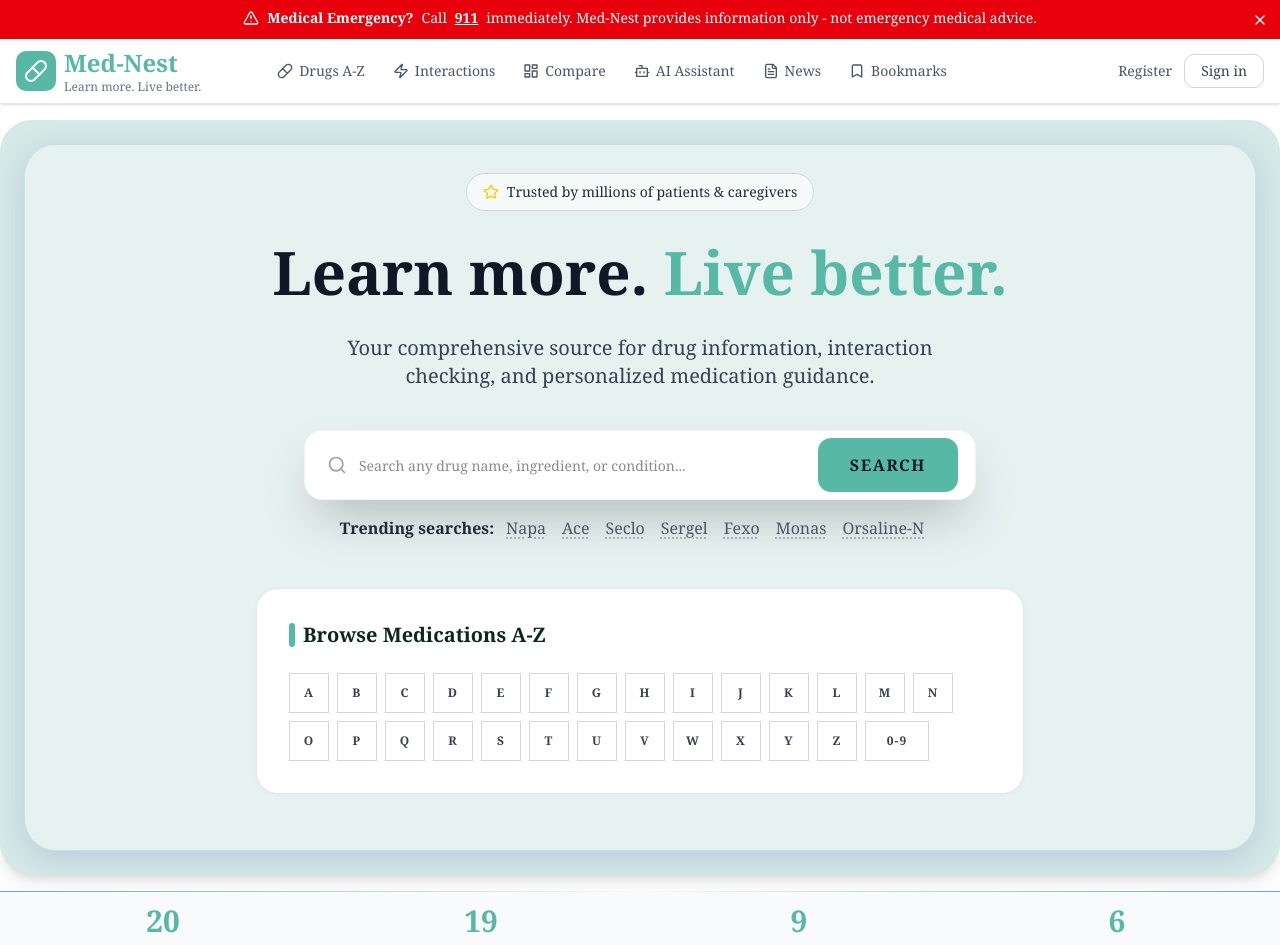
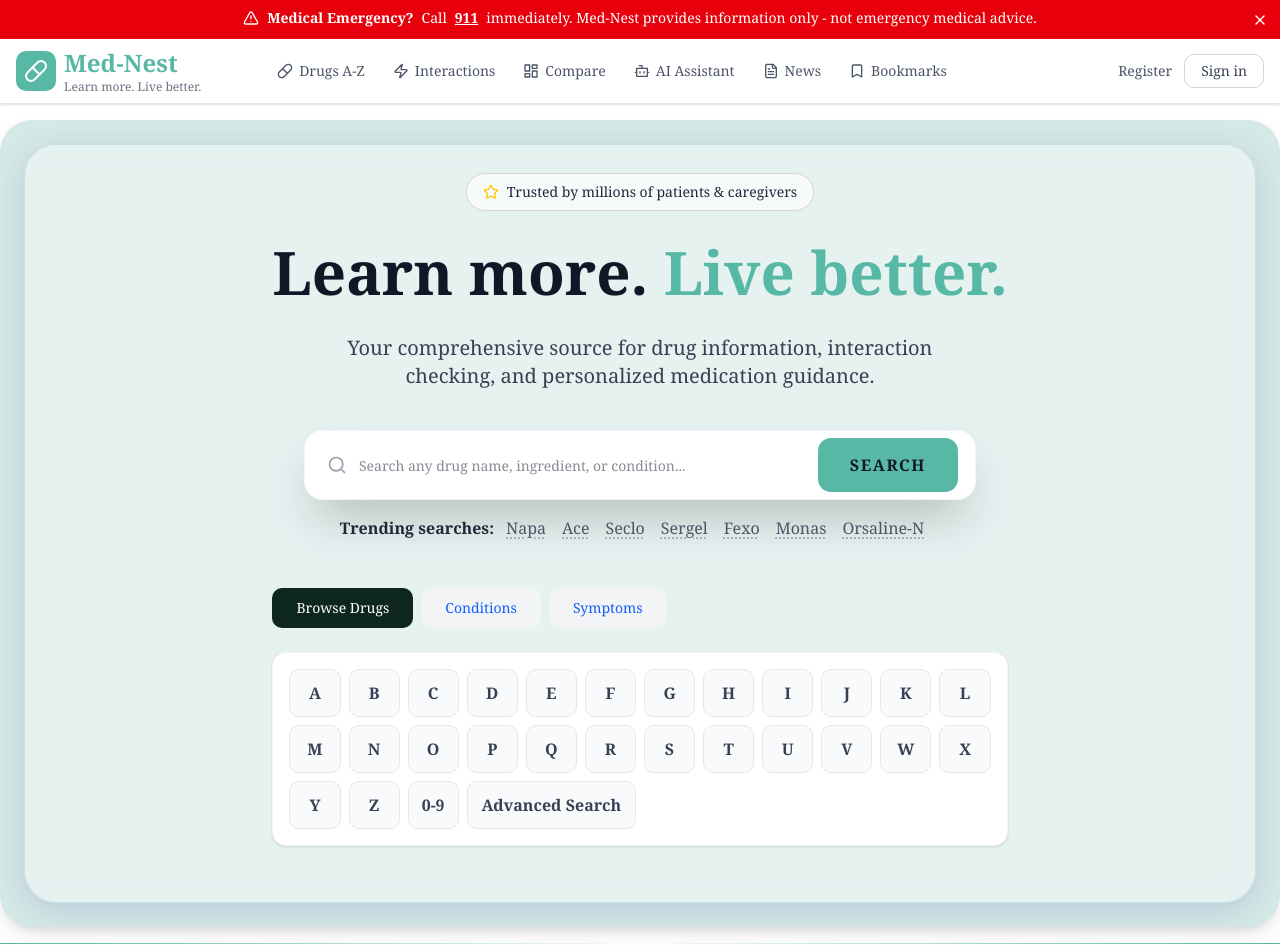
Before and after one commit to qilaro/Med-Nest, a Next.js app in the folder frontend/: page / in a window 1280 px wide. Shown: the top 945 px of the page. Built offline with nearby package versions, Linux system fonts and the light colour scheme; a web font is replaced by a local one.

Commit message:
fix: resolve build error with Suspense and finalize hero layout

```diff
--- a/frontend/components/drugs/AZBrowse.tsx
+++ b/frontend/components/drugs/AZBrowse.tsx
@@ -1,52 +1,84 @@
 "use client";
 
+import { useState, Suspense } from "react";
 import Link from "next/link";
 import { useSearchParams } from "next/navigation";
-import { Button } from "@/components/ui/button";
 
 const LETTERS = "ABCDEFGHIJKLMNOPQRSTUVWXYZ".split("");
+const TABS = ["Browse Drugs", "Conditions", "Symptoms"];
 
 /**
- * AZBrowse Component
- * Refined A-Z navigation with a solid, high-contrast professional aesthetic.
+ * AZBrowse Content Component
  */
-export default function AZBrowse() {
+function AZBrowseContent() {
   const searchParams = useSearchParams();
   const currentLetter = searchParams.get("letter");
+  const [activeTab, setActiveTab] = useState(TABS[0]);
 
   return (
-    <div className="bg-white p-8 rounded-3xl border border-gray-200 shadow-sm shadow-gray-200/50 my-8">
-      <h2 className="text-xl font-bold text-navy mb-6 flex items-center gap-2">
-        <span className="w-1.5 h-6 bg-primary rounded-full" />
-        Browse Medications A-Z
-      </h2>
-      <div className="flex flex-wrap gap-2">
+    <div className="w-full max-w-4xl mx-auto my-8">
+      {/* Tabs */}
+      <div className="flex gap-2 mb-6">
+        {TABS.map((tab) => (
+          <button
+            key={tab}
+            onClick={() => setActiveTab(tab)}
+            className={`px-6 py-2.5 rounded-lg font-medium text-sm transition-colors cursor-pointer ${
+              activeTab === tab
+                ? "bg-navy text-white"
+                : "bg-gray-100 text-blue-600 hover:bg-gray-200"
+            }`}
+          >
+            {tab}
+          </button>
+        ))}
+      </div>
+
+      {/* A-Z Grid */}
+      <div className="bg-white p-4 rounded-xl border border-gray-100 shadow-sm">
+        <div className="grid grid-cols-[repeat(auto-fill,minmax(48px,1fr))] gap-2">
           {LETTERS.map((letter) => (
-          <Button
+            <Link
               key={letter}
-            variant={currentLetter === letter ? "default" : "secondary"}
-            className={`w-10 h-10 p-0 font-bold border transition-all duration-200 ${
+              href={`/drugs?letter=${letter}`}
+              className={`flex items-center justify-center h-12 rounded-lg font-semibold border transition-all cursor-pointer ${
                 currentLetter === letter
-                ? "bg-primary hover:bg-primary-dark border-primary text-white shadow-md shadow-primary/20"
-                : "bg-white border-gray-300 text-gray-700 hover:bg-gray-50 hover:border-primary hover:text-primary"
+                  ? "bg-primary text-white border-primary shadow-md"
+                  : "bg-gray-50 text-gray-700 border-gray-200 hover:bg-gray-100 hover:border-gray-300"
               }`}
-            asChild
             >
-            <Link href={`/drugs?letter=${letter}`}>{letter}</Link>
-          </Button>
+              {letter}
+            </Link>
           ))}
-        <Button
-          variant={currentLetter === "0-9" ? "default" : "secondary"}
-          className={`w-16 h-10 p-0 font-bold border transition-all duration-200 ${
+          <Link
+            href="/drugs?letter=0-9"
+            className={`flex items-center justify-center h-12 rounded-lg font-semibold border transition-all cursor-pointer ${
               currentLetter === "0-9"
-              ? "bg-primary hover:bg-primary-dark border-primary text-white shadow-md shadow-primary/20"
-              : "bg-white border-gray-300 text-gray-700 hover:bg-gray-50 hover:border-primary hover:text-primary"
+                ? "bg-primary text-white border-primary shadow-md"
+                : "bg-gray-50 text-gray-700 border-gray-200 hover:bg-gray-100 hover:border-gray-300"
             }`}
-          asChild
           >
-          <Link href="/drugs?letter=0-9">0-9</Link>
-        </Button>
+            0-9
+          </Link>
+          <Link
+            href="#"
+            className="flex items-center justify-center col-span-2 sm:col-span-3 h-12 rounded-lg font-semibold bg-gray-50 text-gray-700 border border-gray-200 hover:bg-gray-100 hover:border-gray-300 transition-all cursor-pointer"
+          >
+            Advanced Search
+          </Link>
+        </div>
       </div>
     </div>
   );
 }
+
+/**
+ * AZBrowse Component
+ */
+export default function AZBrowse() {
+  return (
+    <Suspense fallback={<div className="h-40 w-full animate-pulse bg-gray-100 rounded-2xl" />}>
+      <AZBrowseContent />
+    </Suspense>
+  );
+}
```
Lines whose indentation alone changed are shown as unchanged.
